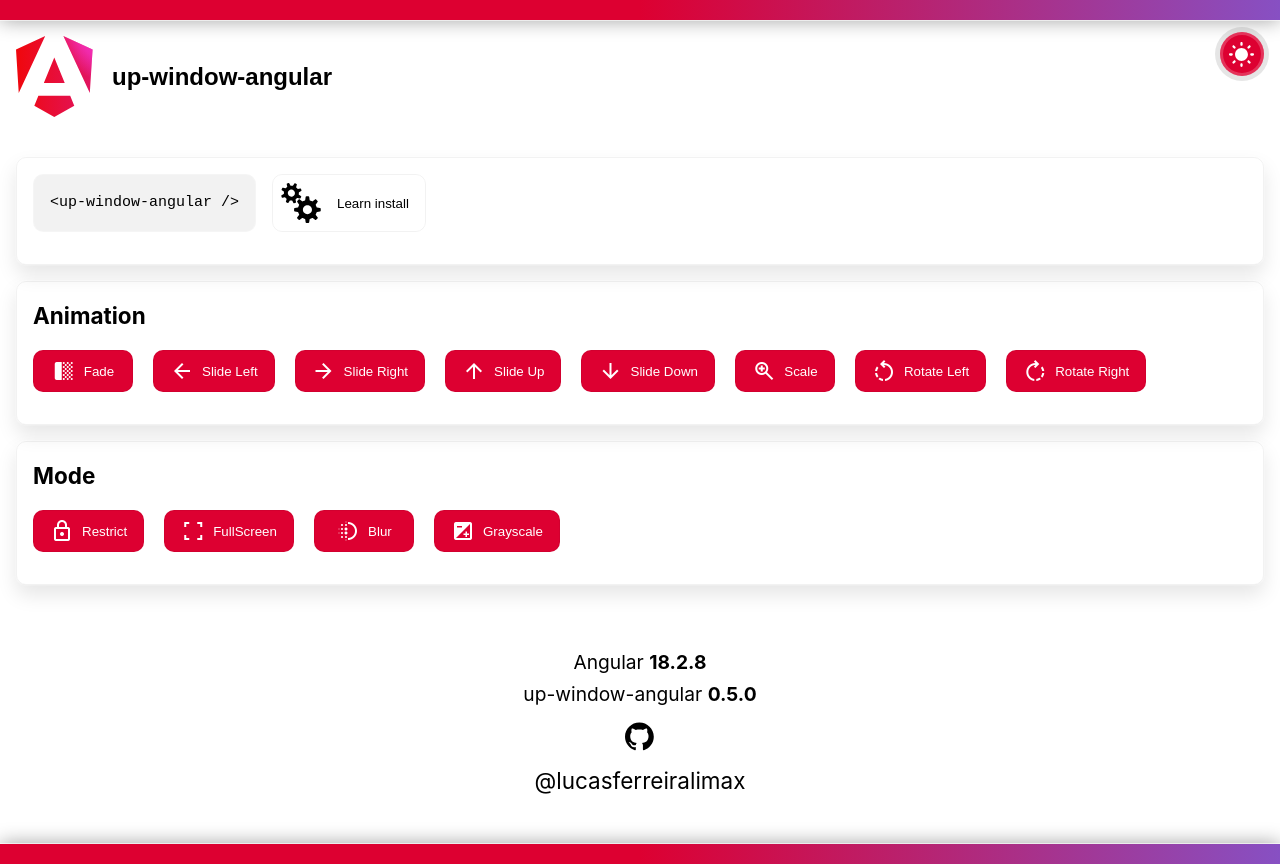
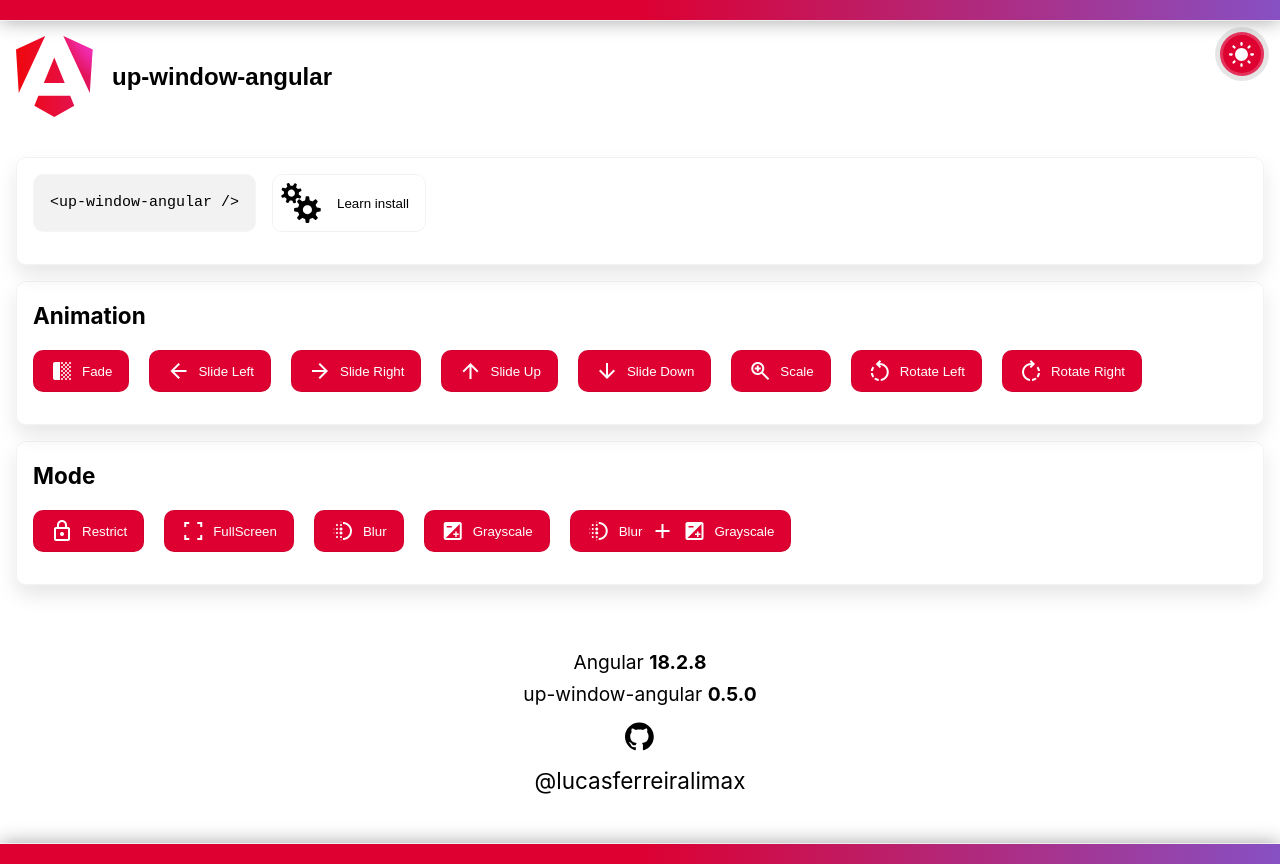
Before and after one commit to criar-art/up-window-angular, an Angular app: page / in a window 1280 px wide. Built offline with nearby package versions, Linux system fonts and the light colour scheme.

Commit message:
update example with blur with grayscale

```diff
--- a/src/app/examples/mode/mode.component.html
+++ b/src/app/examples/mode/mode.component.html
@@ -141,5 +141,24 @@
     >
       Mode Grayscale content!
     </up-window-angular>
+    <button
+      class="button-modal-example"
+      type="button"
+      (click)="openWindowExample('blurGrayscale')"
+    >
+      <span class="material-symbols-outlined"> &#xeb77; </span> Blur
+      <span class="material-symbols-outlined plus"> &#xe145; </span>
+      <span class="material-symbols-outlined"> &#xe3f6; </span> Grayscale
+    </button>
+
+    <up-window-angular
+      [isOpen]="isWindowOpenBlurGrayscale"
+      title="Blur + Grayscale Window"
+      subtitle="This window combines blur and grayscale modes."
+      [blur]="true"
+      [grayscale]="true"
+    >
+      Content with both blur and grayscale effects!
+    </up-window-angular>
   </div>
 </div>
--- a/src/app/examples/mode/mode.component.ts
+++ b/src/app/examples/mode/mode.component.ts
@@ -13,12 +13,14 @@ export class ModeComponent {
   isWindowOpenFullScreen: WritableSignal<boolean> = signal(false);
   isWindowOpenBlur: WritableSignal<boolean> = signal(false);
   isWindowOpenGrayscale: WritableSignal<boolean> = signal(false);
+  isWindowOpenBlurGrayscale: WritableSignal<boolean> = signal(false);
 
   openWindowExample(type: string) {
     this.isWindowOpenRestrict.set(false);
     this.isWindowOpenFullScreen.set(false);
     this.isWindowOpenBlur.set(false);
     this.isWindowOpenGrayscale.set(false);
+    this.isWindowOpenBlurGrayscale.set(false);
 
     switch (type) {
       case 'restrict':
@@ -33,6 +35,9 @@ export class ModeComponent {
       case 'grayscale':
         this.isWindowOpenGrayscale.set(true);
         break;
+      case 'blurGrayscale':
+        this.isWindowOpenBlurGrayscale.set(true);
+        break;
     }
   }
 }
--- a/src/styles.scss
+++ b/src/styles.scss
@@ -160,11 +160,12 @@ h2 {
   display: inline-flex;
   align-items: center;
   padding: 0.5rem 1rem;
-  min-width: 100px;
-  max-width: 200px;
   white-space: nowrap;
   .material-symbols-outlined {
     margin-right: 0.5rem;
+  }
+  .material-symbols-outlined.plus {
+    margin: 0 0.5rem;
   }
 }
 
```
